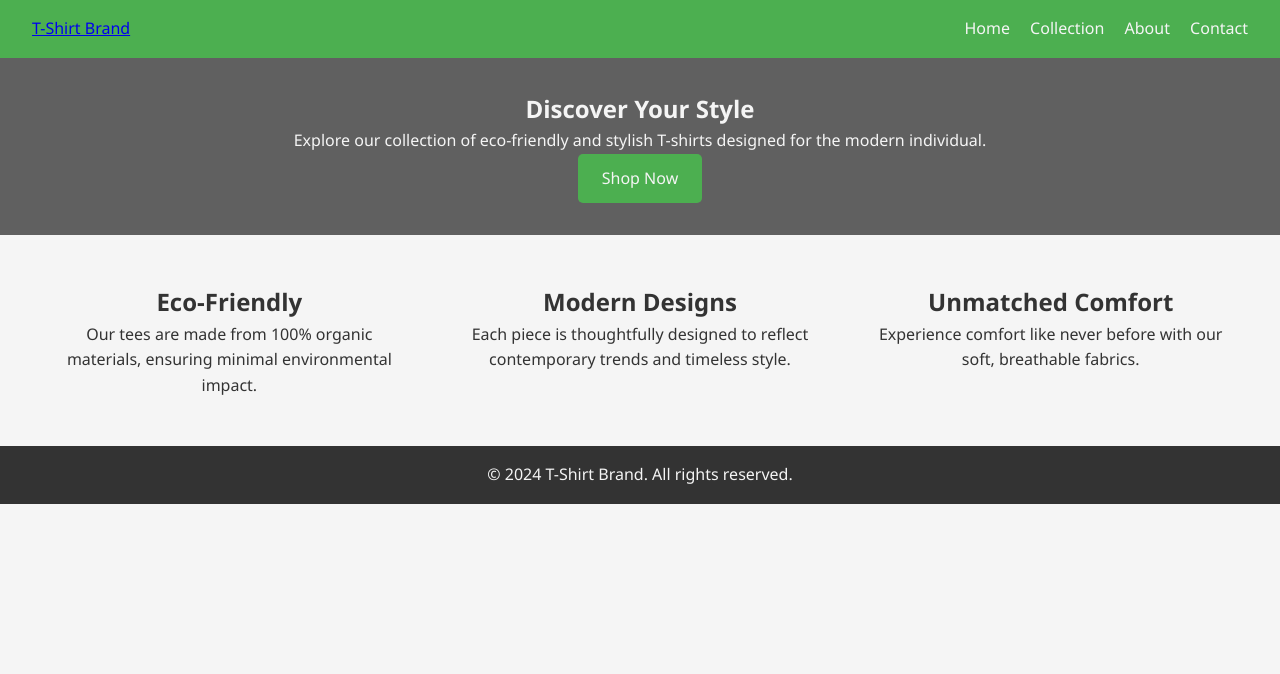
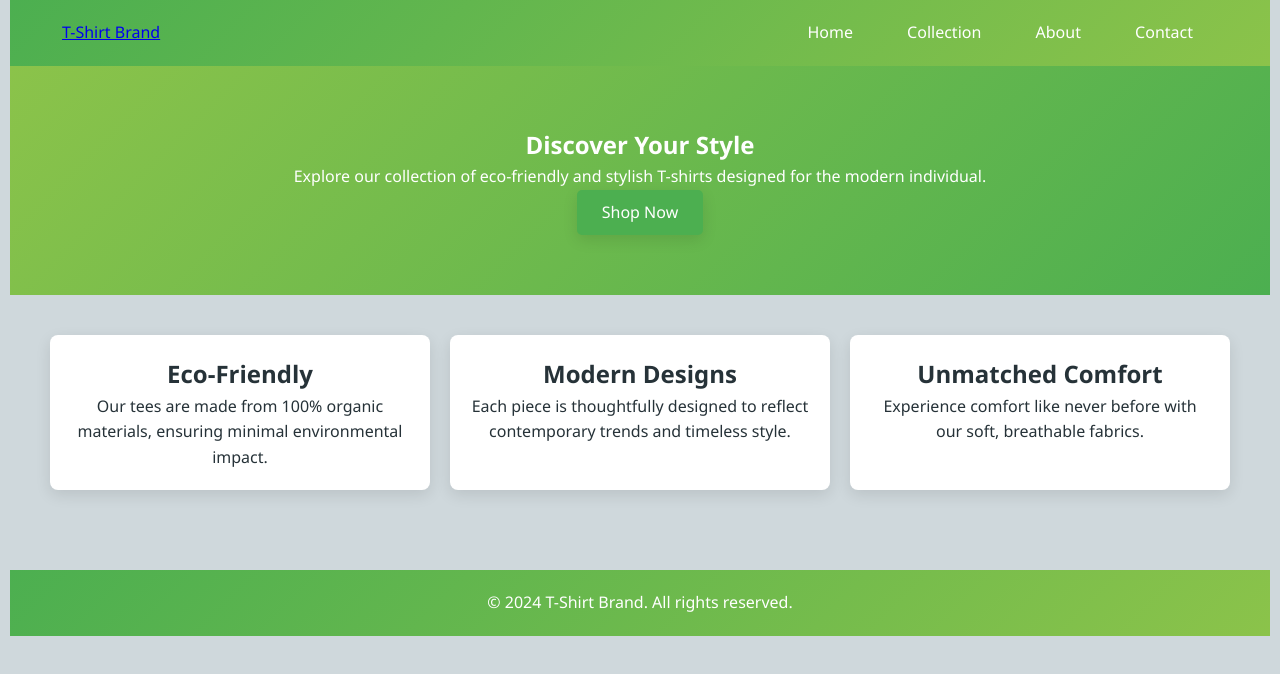
Before and after one commit to chrmsk/greenthreadtees.com, a plain HTML site: page index.html in a window 1280 px wide. Drawn offline with Linux system fonts and the light colour scheme.

Commit message:
Update style.css

```diff
--- a/style.css
+++ b/style.css
@@ -1,8 +1,9 @@
 :root {
-    --primary-color: #4CAF50; /* Leaf green */
-    --secondary-color: #606060; /* Subtle gray */
-    --light-color: #f5f5f5;
-    --dark-color: #333;
+    --primary-color: #4CAF50; /* Vibrant green */
+    --accent-color: #8BC34A; /* Lighter green for accents */
+    --dark-gray: #37474F; /* Dark gray for text and accents */
+    --light-gray: #CFD8DC; /* Light gray for backgrounds */
+    --text-color: #263238; /* Almost black for primary text */
     --font-family: 'Segoe UI', Tahoma, Geneva, Verdana, sans-serif;
 }
 
@@ -10,65 +11,96 @@
     margin: 0;
     padding: 0;
     box-sizing: border-box;
+    transition: all 0.3s ease;
 }
 
 body {
     font-family: var(--font-family);
-    color: var(--dark-color);
-    background-color: var(--light-color);
+    color: var(--text-color);
+    background-color: var(--light-gray);
     line-height: 1.6;
+    padding: 0 10px;
 }
 
-.site-header {
-    background-color: var(--primary-color);
-    color: var(--light-color);
+.site-header,
+.site-footer {
+    background: linear-gradient(135deg, var(--primary-color), var(--accent-color));
+    color: white;
+    padding: 20px;
+    text-align: center;
 }
 
 .navbar {
     display: flex;
     justify-content: space-between;
     align-items: center;
-    padding: 1rem 2rem;
+    padding: 0 2rem;
 }
 
 .navbar-links a {
-    color: var(--light-color);
+    color: white;
     text-decoration: none;
-    margin-left: 1rem;
+    margin: 0 15px;
+    padding: 7px 10px;
+    border-radius: 5px;
+    transition: background-color 0.3s ease;
+}
+
+.navbar-links a:hover {
+    background-color: rgba(255, 255, 255, 0.2);
 }
 
 .hero {
-    background-color: var(--secondary-color);
-    color: var(--light-color);
+    background: linear-gradient(135deg, var(--accent-color), var(--primary-color));
+    color: white;
     text-align: center;
-    padding: 2rem;
+    padding: 60px 20px;
 }
 
 .features {
     display: grid;
-    grid-template-columns: repeat(auto-fit, minmax(300px, 1fr));
-    gap: 1rem;
-    padding: 2rem;
+    grid-template-columns: repeat(auto-fit, minmax(250px, 1fr));
+    gap: 20px;
+    padding: 40px;
 }
 
 .feature-item {
-    background-color: var(--light-color);
-    padding: 1rem;
+    background-color: white;
+    padding: 20px;
+    border-radius: 8px;
+    box-shadow: 0 5px 15px rgba(0,0,0,0.1);
     text-align: center;
 }
 
+.feature-item:hover {
+    transform: translateY(-5px);
+    box-shadow: 0 10px 20px rgba(0,0,0,0.15);
+}
+
 .btn {
-    display: inline-block;
     background-color: var(--primary-color);
-    color: var(--light-color);
-    padding: 0.75rem 1.5rem;
+    color: white;
+    padding: 10px 25px;
     text-decoration: none;
     border-radius: 5px;
+    display: inline-block;
+    box-shadow: 0 5px 15px rgba(0,0,0,0.1);
+}
+
+.btn:hover {
+    background-color: var(--accent-color);
 }
 
 .site-footer {
-    background-color: var(--dark-color);
-    color: var(--light-color);
-    text-align: center;
-    padding: 1rem;
+    margin-top: 40px;
 }
+
+@media (max-width: 768px) {
+    .navbar {
+        flex-direction: column;
+    }
+
+    .navbar-links {
+        margin-top: 10px;
+    }
+}
```
